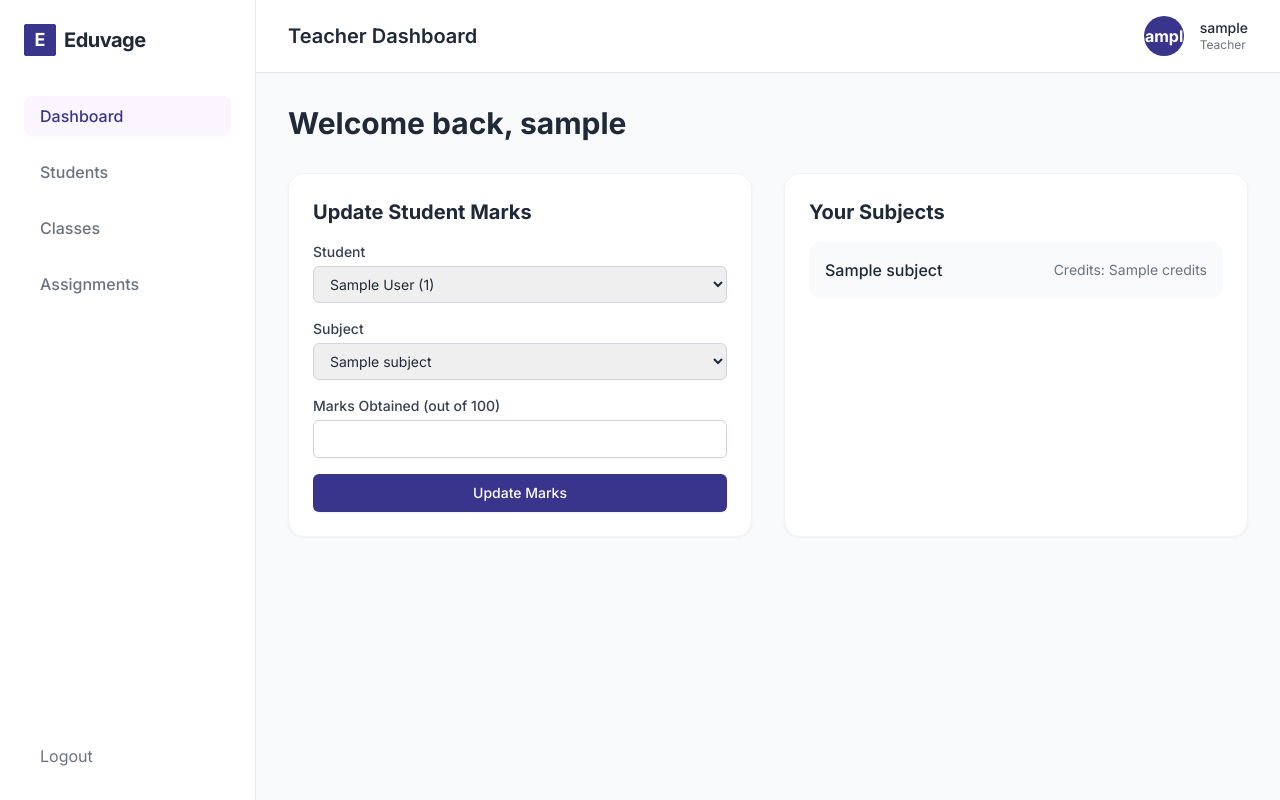
After one commit to apratimdas2357/Eduvage, a Flask app: template templates/teacher_dashboard.html in a window 1280 px wide. The commit adds this page. Run offline with Flask 3, Linux system fonts and the light colour scheme; the template is opened without the code that fills it: most values are stand-ins (such as "Sample title", 1, 10 or a date in 2020); some libraries are stand-ins or nearby versions.

Commit message:
feat: implement strict rbac and complete dashboards
- Ensure login handles user role explicitly (student, teacher, admin).
- Introduce Teacher Dashboard (allows updating marks for students in respective subjects).
- Introduce Admin Dashboard (allows viewing profiles).
- Remove fake data generation (seed_supabase).
- Fix Login tabs to dynamically change the submitted user role without being misleading.

Co-authored-by: apratimdas2357 <283834942+apratimdas2357@users.noreply.github.com>

```diff
--- a/app.py
+++ b/app.py
@@ -51,13 +51,29 @@ def login():
                     return render_template('login.html', error="Invalid Password.")
 
                 role = profile.get('role')
+                # Role check from form
+                expected_role = request.form.get('role')
+                if role != expected_role:
+                    return render_template('login.html', error=f"User is not a {expected_role}.")
+
                 if role == 'student':
                     student_resp = supabase.table('students').select('*').eq('profile_id', profile['id']).execute()
                     if student_resp.data:
                         session['student_id'] = student_resp.data[0]['id']
+                        session['role'] = 'student'
                         return redirect(url_for('dashboard'))
+                elif role == 'teacher':
+                    teacher_resp = supabase.table('teachers').select('*').eq('profile_id', profile['id']).execute()
+                    if teacher_resp.data:
+                        session['teacher_id'] = teacher_resp.data[0]['id']
+                        session['role'] = 'teacher'
+                        return redirect(url_for('teacher_dashboard'))
+                elif role == 'admin':
+                    session['admin_id'] = profile['id']
+                    session['role'] = 'admin'
+                    return redirect(url_for('admin_dashboard'))
 
-                return render_template('login.html', error=f"Role '{role}' login not fully implemented. Please login as a student.")
+                return render_template('login.html', error=f"Role '{role}' login failed to retrieve profile.")
 
             return render_template('login.html', error="Invalid User ID.")
 
@@ -180,6 +196,104 @@ def dashboard():
 
     return render_template('dashboard.html', data=data)
 
+@app.route('/teacher_dashboard')
+def teacher_dashboard():
+    teacher_id = session.get('teacher_id')
+    if not teacher_id or session.get('role') != 'teacher':
+        return redirect(url_for('login'))
+
+    try:
+        supabase = get_supabase()
+
+        # Get Teacher details
+        teacher_resp = supabase.table('teachers').select('*').eq('id', teacher_id).execute()
+
+        if not teacher_resp.data:
+            raise Exception("Teacher not found")
+
+        teacher_data = teacher_resp.data[0]
+
+        # Get Subjects taught by teacher
+        subjects_resp = supabase.table('subjects').select('*').eq('teacher_id', teacher_id).execute()
+        subjects = subjects_resp.data
+
+        # We need a list of students to mark attendance/marks for the subjects taught
+        # For simplicity, let's just get all students
+        students_resp = supabase.table('students').select('id, full_name, roll_number').execute()
+        students = students_resp.data
+
+        full_name = teacher_data.get('full_name', 'Teacher')
+        initials = ''.join([n[0] for n in full_name.split(' ') if n])[:2].upper()
+
+        data = {
+            "user_name": full_name,
+            "user_initials": initials,
+            "subjects": subjects,
+            "students": students,
+        }
+
+    except Exception as e:
+        print(f"Supabase teacher dashboard error: {e}")
+        return render_template('login.html', error="Failed to fetch dashboard data.")
+
+    return render_template('teacher_dashboard.html', data=data)
+
+@app.route('/admin_dashboard')
+def admin_dashboard():
+    admin_id = session.get('admin_id')
+    if not admin_id or session.get('role') != 'admin':
+        return redirect(url_for('login'))
+
+    try:
+        supabase = get_supabase()
+        # Admin can view all users
+        profiles_resp = supabase.table('profiles').select('*').execute()
+        profiles = profiles_resp.data
+
+        data = {
+            "user_name": "Admin User",
+            "user_initials": "AD",
+            "profiles": profiles
+        }
+    except Exception as e:
+        print(f"Supabase admin dashboard error: {e}")
+        return render_template('login.html', error="Failed to fetch admin data.")
+
+    return render_template('admin_dashboard.html', data=data)
+
+@app.route('/update_marks', methods=['POST'])
+def update_marks():
+    if session.get('role') != 'teacher':
+        return redirect(url_for('login'))
+
+    student_id = request.form.get('student_id')
+    subject_id = request.form.get('subject_id')
+    marks_obtained = request.form.get('marks_obtained')
+
+    try:
+        supabase = get_supabase()
+        # Upsert or Insert marks. Let's try to update if exists, else insert.
+        # But for simplicity in this prototype, just insert a new record or update by filtering
+        existing = supabase.table('marks').select('*').eq('student_id', student_id).eq('subject_id', subject_id).execute()
+        if existing.data:
+            supabase.table('marks').update({'marks_obtained': marks_obtained}).eq('id', existing.data[0]['id']).execute()
+        else:
+            supabase.table('marks').insert({
+                'student_id': student_id,
+                'subject_id': subject_id,
+                'marks_obtained': marks_obtained,
+                'max_marks': 100
+            }).execute()
+    except Exception as e:
+        print(f"Error updating marks: {e}")
+
+    return redirect(url_for('teacher_dashboard'))
+
+@app.route('/logout')
+def logout():
+    session.clear()
+    return redirect(url_for('login'))
+
 if __name__ == '__main__':
     port = int(os.environ.get('PORT', 5000))
     app.run(host='0.0.0.0', port=port)
--- /dev/null
+++ b/templates/teacher_dashboard.html
@@ -0,0 +1,110 @@
+{% extends "base.html" %}
+
+{% block title %}Eduvage - Teacher Dashboard{% endblock %}
+
+{% block content %}
+<div class="flex h-screen bg-gray-50 overflow-hidden">
+    <!-- Sidebar -->
+    <aside class="w-64 bg-white border-r border-gray-200 flex flex-col justify-between hidden md:flex">
+        <div class="p-6">
+            <div class="flex items-center space-x-2 mb-10">
+                <div class="bg-primary text-white w-8 h-8 rounded-sm flex items-center justify-center font-bold text-lg">E</div>
+                <span class="text-xl font-bold tracking-tight">Eduvage</span>
+            </div>
+
+            <nav class="space-y-4 text-gray-500 font-medium">
+                <a href="#" class="flex items-center space-x-3 text-primary bg-purple-50 px-4 py-2 rounded-lg">
+                    <span>Dashboard</span>
+                </a>
+                <a href="#" class="flex items-center space-x-3 px-4 py-2 hover:bg-gray-50 rounded-lg transition">
+                    <span>Students</span>
+                </a>
+                <a href="#" class="flex items-center space-x-3 px-4 py-2 hover:bg-gray-50 rounded-lg transition">
+                    <span>Classes</span>
+                </a>
+                <a href="#" class="flex items-center space-x-3 px-4 py-2 hover:bg-gray-50 rounded-lg transition">
+                    <span>Assignments</span>
+                </a>
+            </nav>
+        </div>
+
+        <div class="p-6">
+            <a href="{{ url_for('logout') }}" class="flex items-center space-x-3 text-gray-500 hover:text-red-500 transition px-4 py-2">
+                <span>Logout</span>
+            </a>
+        </div>
+    </aside>
+
+    <!-- Main Content -->
+    <main class="flex-1 overflow-y-auto">
+        <!-- Header -->
+        <header class="bg-white border-b border-gray-200 px-8 py-4 flex justify-between items-center sticky top-0 z-10">
+            <div>
+                <h2 class="text-xl font-semibold">Teacher Dashboard</h2>
+            </div>
+            <div class="flex items-center space-x-4">
+                <div class="bg-primary text-white w-10 h-10 rounded-full flex items-center justify-center font-bold">
+                    {{ data.user_initials }}
+                </div>
+                <div class="hidden sm:block">
+                    <p class="font-medium text-sm leading-tight">{{ data.user_name }}</p>
+                    <p class="text-xs text-gray-500">Teacher</p>
+                </div>
+            </div>
+        </header>
+
+        <div class="p-8">
+            <h1 class="text-3xl font-bold mb-8">Welcome back, {{ data.user_name }}</h1>
+
+            <div class="grid grid-cols-1 lg:grid-cols-2 gap-8">
+                <!-- Update Marks Form -->
+                <div class="bg-white p-6 rounded-2xl shadow-sm border border-gray-100">
+                    <h3 class="text-xl font-bold mb-4">Update Student Marks</h3>
+                    <form action="{{ url_for('update_marks') }}" method="POST" class="space-y-4">
+                        <div>
+                            <label class="block text-sm font-medium text-gray-700">Student</label>
+                            <select name="student_id" class="mt-1 block w-full pl-3 pr-10 py-2 text-base border-gray-300 focus:outline-none focus:ring-primary focus:border-primary sm:text-sm rounded-md border" required>
+                                {% for student in data.students %}
+                                <option value="{{ student.id }}">{{ student.full_name }} ({{ student.roll_number }})</option>
+                                {% endfor %}
+                            </select>
+                        </div>
+                        <div>
+                            <label class="block text-sm font-medium text-gray-700">Subject</label>
+                            <select name="subject_id" class="mt-1 block w-full pl-3 pr-10 py-2 text-base border-gray-300 focus:outline-none focus:ring-primary focus:border-primary sm:text-sm rounded-md border" required>
+                                {% for subject in data.subjects %}
+                                <option value="{{ subject.id }}">{{ subject.subject_name }}</option>
+                                {% endfor %}
+                            </select>
+                        </div>
+                        <div>
+                            <label class="block text-sm font-medium text-gray-700">Marks Obtained (out of 100)</label>
+                            <input type="number" name="marks_obtained" class="mt-1 block w-full border border-gray-300 rounded-md shadow-sm py-2 px-3 focus:outline-none focus:ring-primary focus:border-primary sm:text-sm" required>
+                        </div>
+                        <button type="submit" class="w-full flex justify-center py-2 px-4 border border-transparent rounded-md shadow-sm text-sm font-medium text-white bg-primary hover:bg-primaryHover focus:outline-none focus:ring-2 focus:ring-offset-2 focus:ring-primary">
+                            Update Marks
+                        </button>
+                    </form>
+                </div>
+
+                <!-- Assigned Subjects -->
+                <div class="bg-white p-6 rounded-2xl shadow-sm border border-gray-100">
+                    <h3 class="text-xl font-bold mb-4">Your Subjects</h3>
+                    {% if data.subjects %}
+                    <ul class="space-y-4">
+                        {% for subject in data.subjects %}
+                        <li class="flex justify-between items-center bg-gray-50 p-4 rounded-xl">
+                            <span class="font-medium">{{ subject.subject_name }}</span>
+                            <span class="text-sm text-gray-500">Credits: {{ subject.credits }}</span>
+                        </li>
+                        {% endfor %}
+                    </ul>
+                    {% else %}
+                    <p class="text-gray-500">No subjects assigned yet.</p>
+                    {% endif %}
+                </div>
+            </div>
+        </div>
+    </main>
+</div>
+{% endblock %}
```
Also changed, not shown: seed_supabase.py (deleted, +0 -131 lines), templates/admin_dashboard.html (added, +90 -0 lines), templates/login.html (+29 -4 lines).
